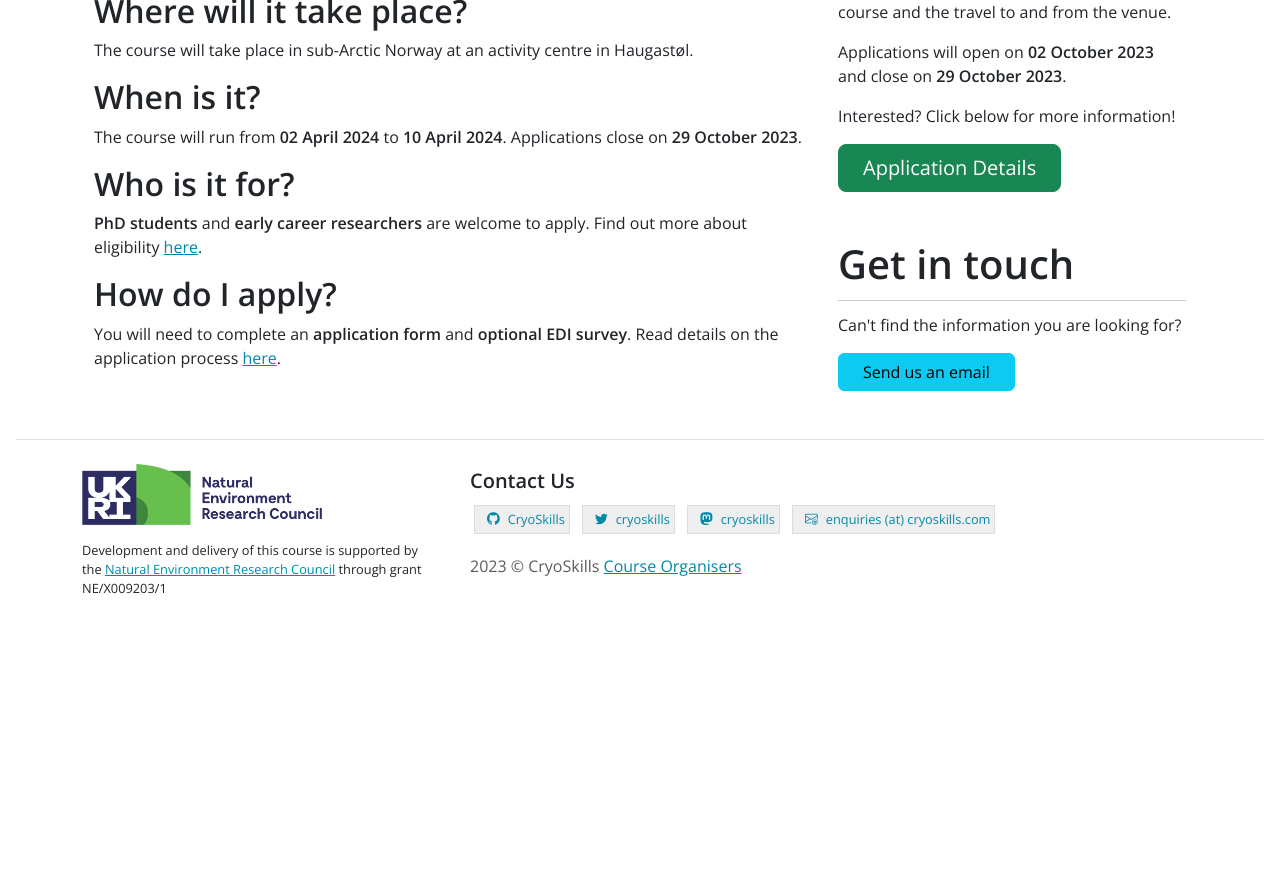
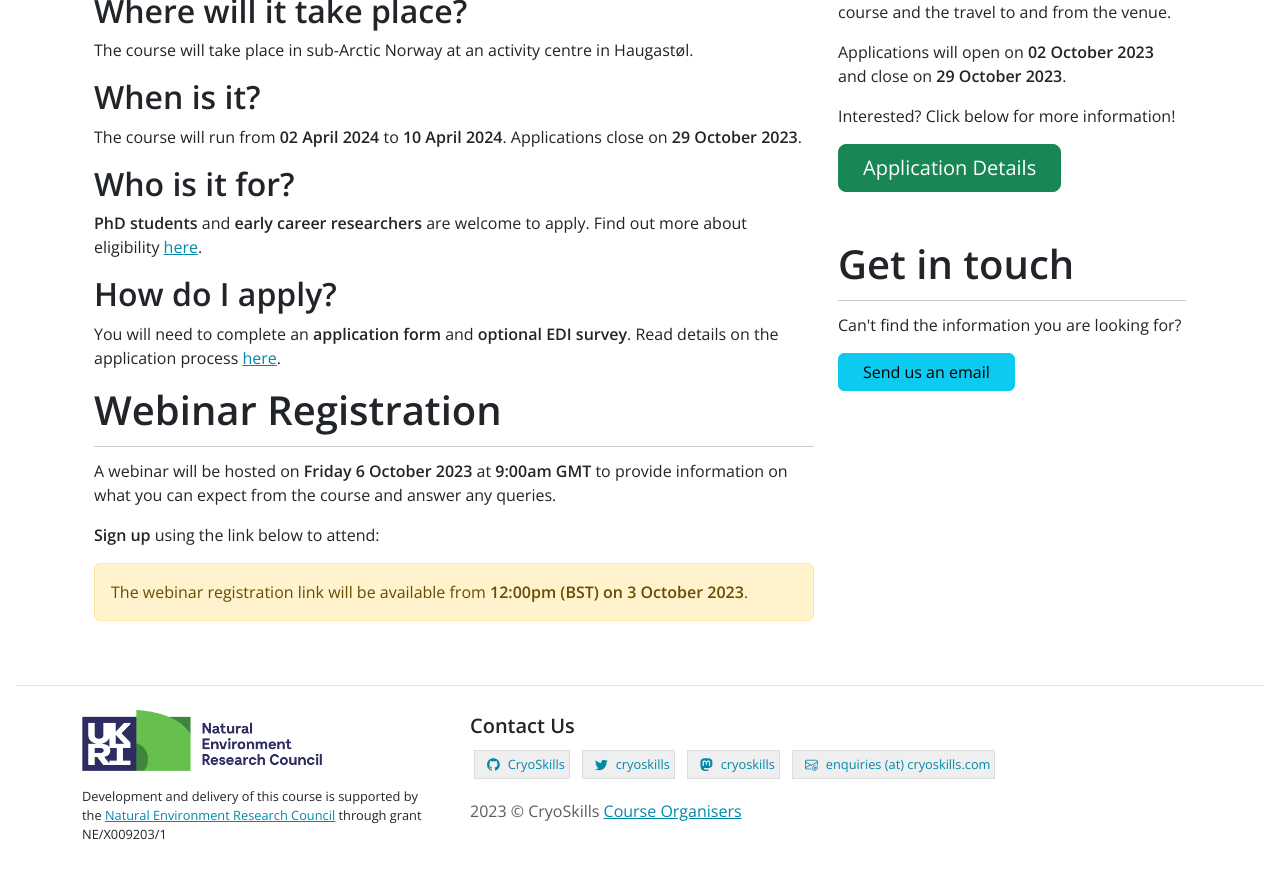
Before and after one commit to cryoskills/cryoskills.github.io, a Jekyll site: the page built from index.html, in a window 1280 px wide and 900 px high, scrolled down 901 px. Shown: the top 879 px of the window. Built offline with Jekyll 4.4.1, drawn with Linux system fonts in a browser that asks for light colours; some web fonts are replaced; before the commit the page ends 1556 px from its top, so only the background shows below that.

```diff
--- a/_includes/home/main_column.md
+++ b/_includes/home/main_column.md
@@ -14,3 +14,12 @@ Applications close on **29 October 2023**.
 
 ## How do I apply?
 You will need to complete an **application form** and **optional EDI survey**. Read details on the application process [here]({{ site.baseurl }}{% link apply.html %}).
+
+# Webinar Registration
+A webinar will be hosted on **Friday 6 October 2023** at **9:00am GMT** to provide information on what you can expect from the course and answer any queries.
+
+**Sign up** using the link below to attend:
+
+<div class="alert alert-warning" role="alert">
+    The webinar registration link will be available from <strong>12:00pm (BST) on 3 October 2023</strong>.
+</div>
```
Also changed, not shown: apply.html (+9 -4 lines), 1 other file.
